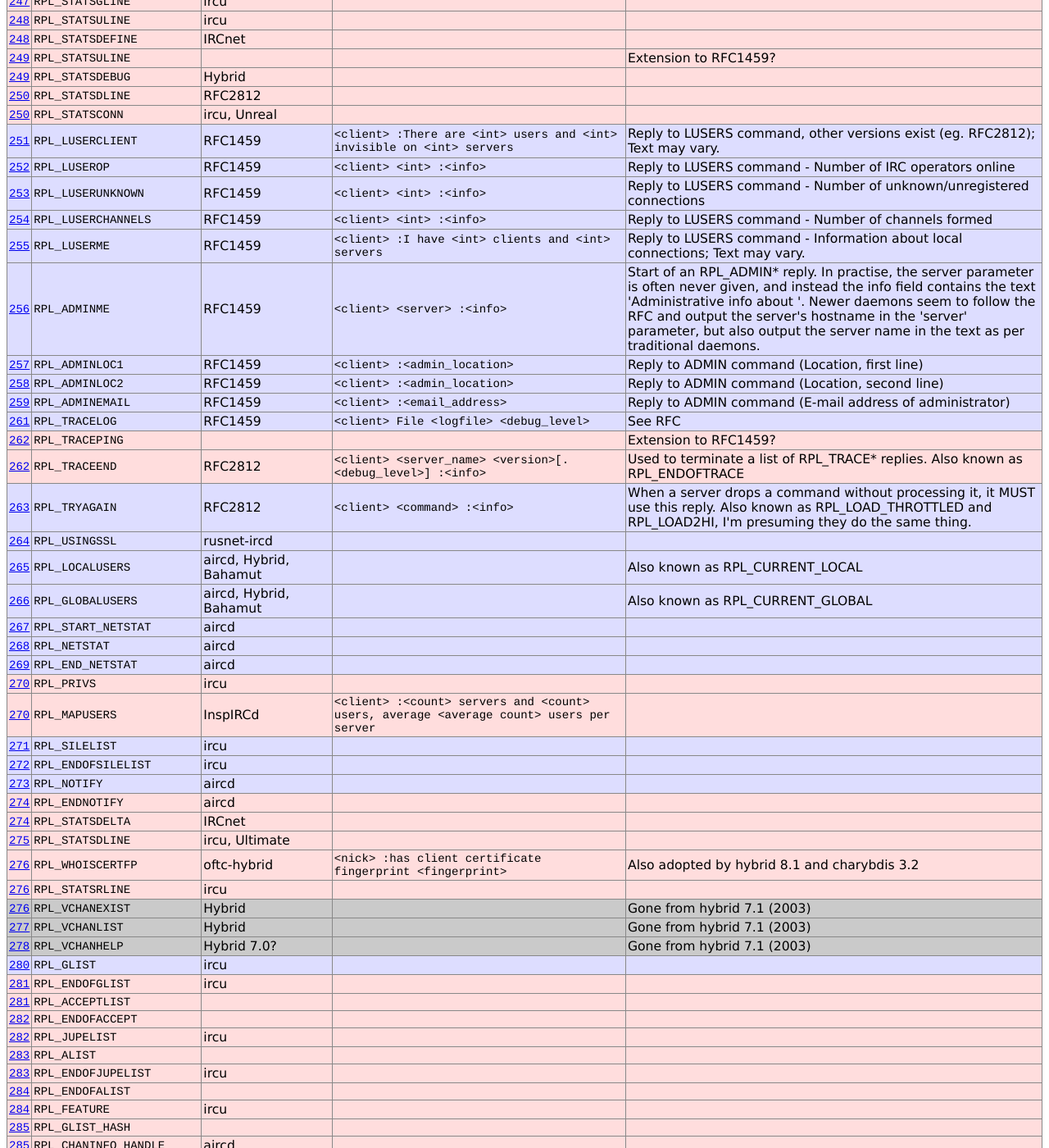
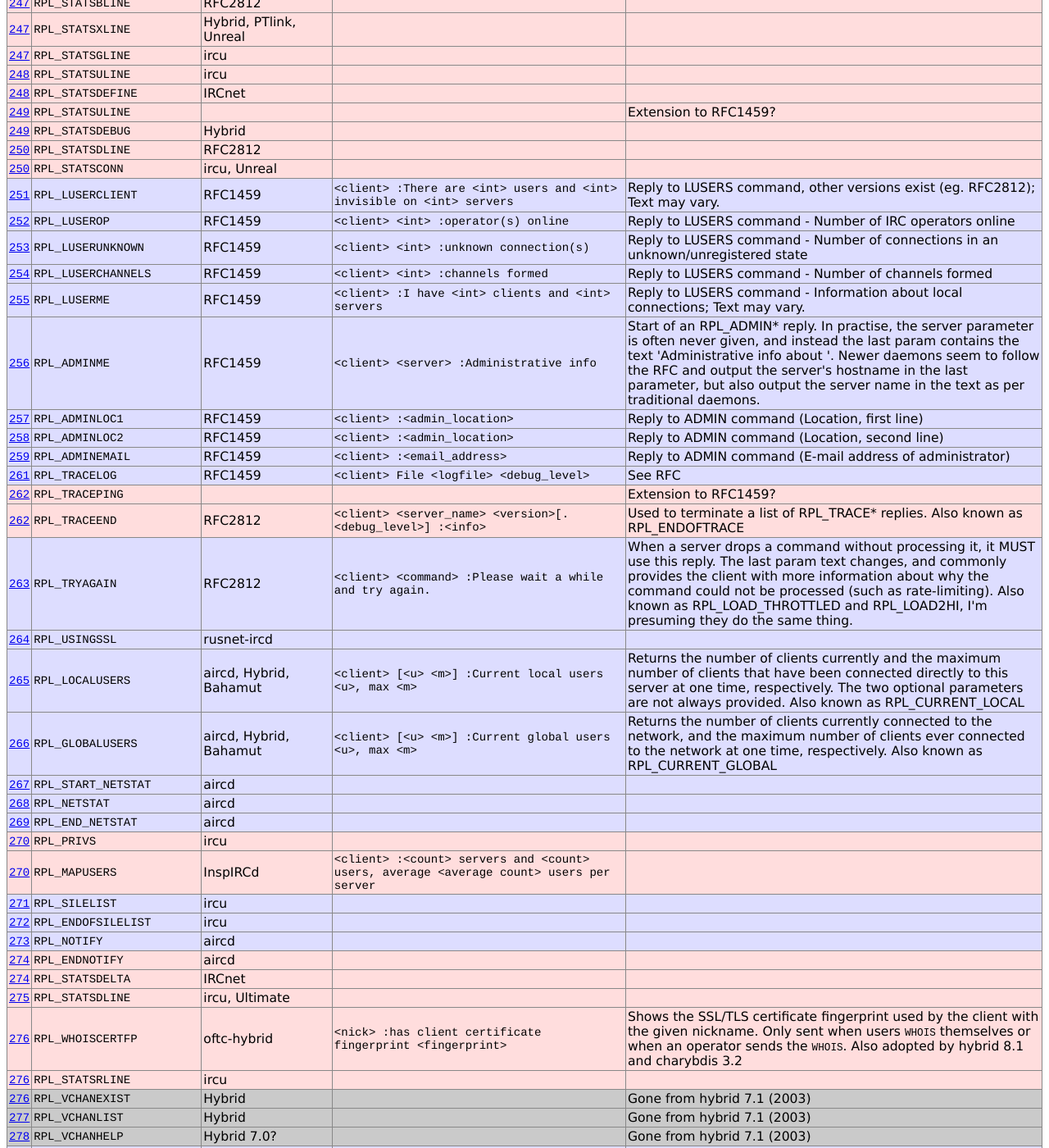
Before and after one commit to ircdocs/irc-defs, a Jekyll site: the page built from defs/ircnumerics.html, in a window 1280 px wide and 1400 px high, scrolled down 3206 px. Shown: the whole window at 82% size. Built offline with Jekyll 4.4.1, drawn with Linux system fonts in a browser that asks for light colours; some of the changed text lies outside the part shown.

Commit message:
ircnumerics: Add some formats and improve some descriptions

```diff
--- a/_data/ircnumerics.yaml
+++ b/_data/ircnumerics.yaml
@@ -117,14 +117,15 @@
         origin: RFC2812
         format: "<client> :This server was created <date>"
         comment: >
-            Part of the post-registration greeting. Text varies widely. Also
-            known as RPL_SERVERCREATED (InspIRCd)
+            Part of the post-registration greeting. Text varies widely and
+            &lt;date&gt; is returned in a human-readable format. Also known as
+            RPL_SERVERCREATED (InspIRCd)
 
     -
         name: RPL_MYINFO
         numeric: "004"
         origin: RFC2812
-        format: "<client> <server_name> <version> <user_modes> <chan_modes>"
+        format: "<client> <server_name> <version> <usermodes> <chanmodes> [chanmodes_with_a_parameter]"
         comment: >
             Part of the post-registration greeting. Also known as
             RPL_SERVERVERSION (InspIRCd)
@@ -146,8 +147,13 @@
     -
         name: RPL_ISUPPORT
         numeric: "005"
-        information: "http://www.irc.org/tech_docs/005.html"
-        comment: "Also known as RPL_PROTOCTL (Bahamut, Unreal, Ultimate)"
+        information: "http://modern.ircdocs.horse/#rplisupport-005"
+        format: "<client> <1-13 tokens> :are supported by this server"
+        comment: >
+            Advertises features, limits, and protocol options that clients
+            should be aware of. Also known as RPL_PROTOCTL (Bahamut, Unreal,
+            Ultimate)
+
         seealso: "105"
 
     -
@@ -806,23 +812,23 @@
         name: RPL_LUSEROP
         numeric: "252"
         origin: RFC1459
-        format: "<client> <int> :<info>"
+        format: "<client> <int> :operator(s) online"
         comment: Reply to LUSERS command - Number of IRC operators online
 
     -
         name: RPL_LUSERUNKNOWN
         numeric: "253"
         origin: RFC1459
-        format: "<client> <int> :<info>"
-        comment: >
-            Reply to LUSERS command - Number of unknown/unregistered
-            connections
+        format: "<client> <int> :unknown connection(s)"
+        comment: >
+            Reply to LUSERS command - Number of connections in an
+            unknown/unregistered state
 
     -
         name: RPL_LUSERCHANNELS
         numeric: "254"
         origin: RFC1459
-        format: "<client> <int> :<info>"
+        format: "<client> <int> :channels formed"
         comment: Reply to LUSERS command - Number of channels formed
 
     -
@@ -838,12 +844,12 @@
         name: RPL_ADMINME
         numeric: "256"
         origin: RFC1459
-        format: "<client> <server> :<info>"
+        format: "<client> <server> :Administrative info"
         comment: >
             Start of an RPL_ADMIN* reply. In practise, the server parameter
-            is often never given, and instead the info field contains the
+            is often never given, and instead the last param contains the
             text 'Administrative info about <server>'. Newer daemons seem to
-            follow the RFC and output the server's hostname in the 'server'
+            follow the RFC and output the server's hostname in the last
             parameter, but also output the server name in the text as per
             traditional daemons.
 
@@ -896,11 +902,13 @@
         name: RPL_TRYAGAIN
         numeric: "263"
         origin: RFC2812
-        format: "<client> <command> :<info>"
+        format: "<client> <command> :Please wait a while and try again."
         comment: >
             When a server drops a command without processing it, it MUST use
-            this reply. Also known as RPL_LOAD_THROTTLED and RPL_LOAD2HI,
-            I'm presuming they do the same thing.
+            this reply. The last param text changes, and commonly provides the
+            client with more information about why the command could not be
+            processed (such as rate-limiting). Also known as RPL_LOAD_THROTTLED
+            and RPL_LOAD2HI, I'm presuming they do the same thing.
 
     -
         name: RPL_USINGSSL
@@ -911,13 +919,22 @@
         name: RPL_LOCALUSERS
         numeric: "265"
         origin: "aircd, Hybrid, Bahamut"
-        comment: Also known as RPL_CURRENT_LOCAL
+        format: "<client> [<u> <m>] :Current local users <u>, max <m>"
+        comment: >
+            Returns the number of clients currently and the maximum number of
+            clients that have been connected directly to this server at one
+            time, respectively. The two optional parameters are not always
+            provided. Also known as RPL_CURRENT_LOCAL
 
     -
         name: RPL_GLOBALUSERS
         numeric: "266"
         origin: "aircd, Hybrid, Bahamut"
-        comment: Also known as RPL_CURRENT_GLOBAL
+        format: "<client> [<u> <m>] :Current global users <u>, max <m>"
+        comment: >
+            Returns the number of clients currently connected to the network,
+            and the maximum number of clients ever connected to the network at
+            one time, respectively. Also known as RPL_CURRENT_GLOBAL
 
     -
         name: RPL_START_NETSTAT
@@ -985,7 +1002,12 @@
         numeric: "276"
         origin: oftc-hybrid
         format: "<nick> :has client certificate fingerprint <fingerprint>"
-        comment: Also adopted by hybrid 8.1 and charybdis 3.2
+        comment: >
+            Shows the SSL/TLS certificate fingerprint used by the client with
+            the given nickname. Only sent when users <code>WHOIS</code>
+            themselves or when an operator sends the <code>WHOIS</code>. Also
+            adopted by hybrid 8.1 and charybdis 3.2
+
         conflict: true
 
     -
```
